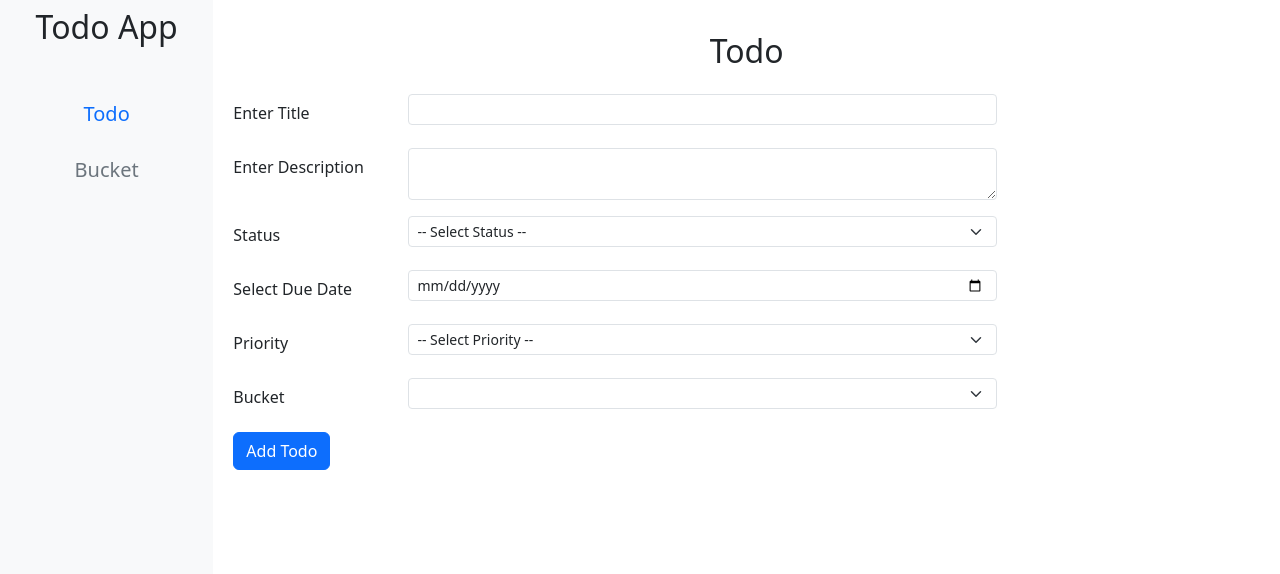
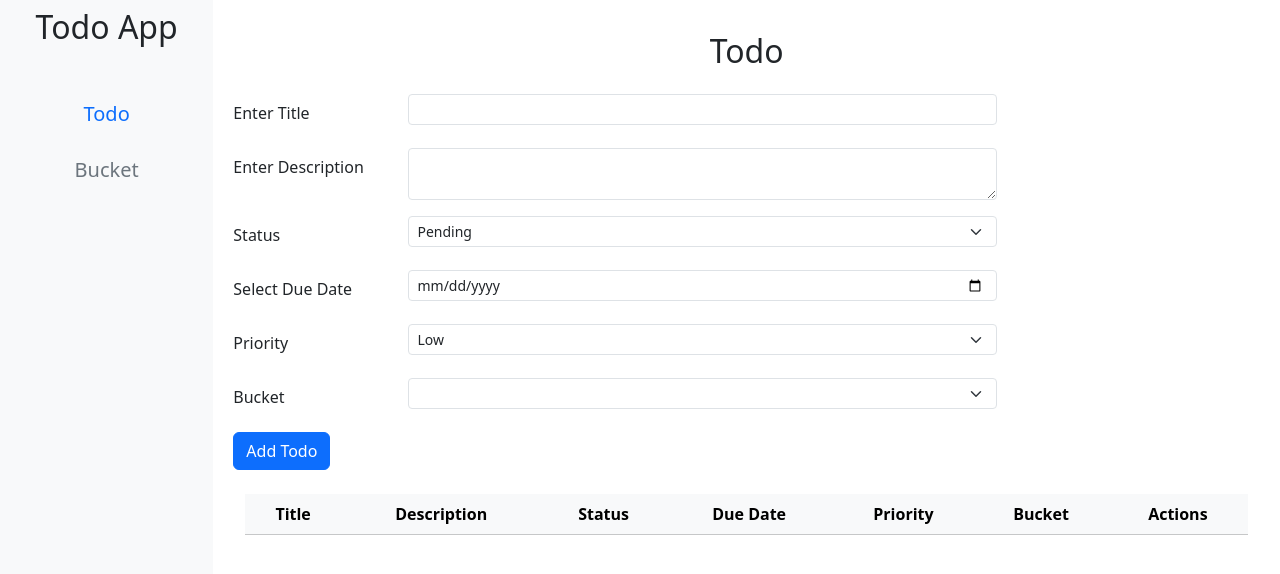
Before and after one commit to tejashatle/todo-list, a React (Create React App) app: page /#/todo in a window 1280 px wide. Shown: the top 574 px of the page. Built offline with nearby package versions, Linux system fonts and the light colour scheme; the HTML template or start-up script is replaced by a standard one.

Commit message:
Displaying list of buckets and todos in tabular format, capitalizing drop down letters

```diff
--- a/src/components/Bucket.js
+++ b/src/components/Bucket.js
@@ -1,7 +1,7 @@
 import {useState, useEffect} from 'react';
 import BucketList from './BucketList';
 
-export default function Bucket({ buckets, setShowModal, dispatch, editingBucket }){
+export default function Bucket({ buckets, setShowModal, dispatch, editingBucket, showModal }){
 
     const [bucketName, setBucketName] = useState('');
     const [bucketDesc, setBucketDesc] = useState('');
@@ -70,7 +70,7 @@ export default function Bucket({ buckets, setShowModal, dispatch, editingBucket
     return (
         <div className='container-sm mt-3' width="300px">
 
-            <h2 className='my-4'>Bucket</h2>
+            <h2 className='my-4'>{!showModal ? 'Bucket' : '' }</h2>
 
             <form onSubmit={(e) => submitForm(e)}>
                 <div className='row mb-3'>
@@ -92,9 +92,9 @@ export default function Bucket({ buckets, setShowModal, dispatch, editingBucket
                     <div className="col-sm-7">
                         <select className='form-select  form-select-sm' value={category} onChange={(e) => handleCategory(e)}>
                             <option value="">-- Select Category --</option>
-                            <option value="bug">Bug</option>
-                            <option value="deployment">Deployment</option>
-                            <option value="testing">Testing</option>
+                            <option value="Bug">Bug</option>
+                            <option value="Deployment">Deployment</option>
+                            <option value="Testing">Testing</option>
                         </select>
                     </div>
                 </div>
@@ -106,7 +106,7 @@ export default function Bucket({ buckets, setShowModal, dispatch, editingBucket
                 </div>
             </form>
 
-            <BucketList buckets={buckets} dispatch={dispatch}></BucketList>
+            <BucketList buckets={buckets} dispatch={dispatch} showModal={showModal}></BucketList>
         </div>
     );
 }
--- a/src/components/BucketList.js
+++ b/src/components/BucketList.js
@@ -1,14 +1,54 @@
 import React from "react";
 import BucketCard from "./BucketCard";
 
-export default function BucketList({buckets, dispatch}){
+export default function BucketList({buckets, dispatch, showModal}){
+
+    if (showModal) return null;
+
+    const handleEdit = (e, bucket) =>{
+        dispatch({
+            type: "SET_EDITING_BUCKET",
+            payload: bucket
+        })
+    }
+
+    const handleDelete = (e, bucket) => {
+        dispatch({ type: "DELETE_BUCKET", payload: bucket.id });
+        dispatch({type: "CANCEL_EDITING_BUCKET"})
+    }
+
     return (
-        <div className="container">
-            {
-                buckets.map((item, index) => (
-                    <BucketCard key={index} bucket={item} dispatch={dispatch}></BucketCard>
-                ))
-            }
+        <div className="container mt-4">
+
+            <table className="table">
+                <thead className="table-light">
+                    <tr>
+                        <th>Name</th>
+                        <th>Description</th>
+                        <th>Category</th>
+                        <th>Actions</th>
+                    </tr>
+                </thead>
+
+                    <tbody className="table-group-divider">
+
+
+                        {
+                            buckets.map((item, index) => (
+                                <tr>
+                                    <td>{item.bucketName}</td>
+                                    <td>{item.bucketDescription}</td>
+                                    <td>{item.bucketCategory}</td>
+                                    <td>
+                                        <button type="submit" className="btn btn-outline-primary btn-sm mx-2 px-4" onClick={(e) => handleEdit(e, item)} >Edit</button>
+                                        <button type="submit" className="btn btn-outline-danger btn-sm px-4" onClick={(e) => handleDelete(e, item)} >Delete</button>
+                                    </td>
+                                </tr>
+                            ))
+                        }
+
+                    </tbody>
+            </table>
         </div>
     );
 }
--- a/src/components/Modal.js
+++ b/src/components/Modal.js
@@ -14,7 +14,7 @@ export default function Modal({ buckets, setBuckets, showModal, setShowModal, di
                 <button type="button" className="btn-close" onClick={() => setShowModal(false)} aria-label="Close"></button>
             </div>
             <div className="modal-body">
-                <Bucket buckets={buckets} setShowModal={setShowModal} dispatch={dispatch}/>
+                <Bucket buckets={buckets} setShowModal={setShowModal} dispatch={dispatch} showModal={showModal}/>
 
 
             </div>
--- a/src/components/Todo.js
+++ b/src/components/Todo.js
@@ -120,9 +120,9 @@ export default function Todo({ buckets, setShowModal, todos, dispatch, editingTo
                     <div className="col-sm-7">
                         <select className='form-select  form-select-sm' value={status} onChange={(e) => handleStatus(e)}>
                             <option value="">-- Select Status --</option>
-                            <option value="pending">Pending</option>
-                            <option value="in-progress">In Progress</option>
-                            <option value="completed">Completed</option>
+                            <option value="Pending">Pending</option>
+                            <option value="In Progress">In Progress</option>
+                            <option value="Completed">Completed</option>
                         </select>
                     </div>
                 </div>
@@ -139,9 +139,9 @@ export default function Todo({ buckets, setShowModal, todos, dispatch, editingTo
                     <div className="col-sm-7">
                         <select className='form-select  form-select-sm' value={priority} onChange={(e) => handlePriority(e)}>
                             <option value="">-- Select Priority --</option>
-                            <option value="low">Low</option>
-                            <option value="medium">Medium</option>
-                            <option value="high">High</option>
+                            <option value="Low">Low</option>
+                            <option value="Medium">Medium</option>
+                            <option value="High">High</option>
                         </select>
                     </div>
                 </div>
--- a/src/components/TodoList.js
+++ b/src/components/TodoList.js
@@ -2,14 +2,57 @@ import React from "react";
 import TodoCard from "./TodoCard";
 
 export default function TodoList({ todos, dispatch }){
+
+    const handleEdit = (e, todo) =>{
+        dispatch({
+            type: "SET_EDITING_TODO",
+            payload: todo
+        })
+    }
+
+    const handleDelete = (e, todo) => {
+        dispatch({ type: "DELETE_TODO", payload: todo.id });
+        dispatch({type: "CANCEL_EDITING_TODO"})
+    }
+
+
     return (
-        <div className="container">
+        <div className="container mt-4">
+
+             <table className="table">
+                <thead className="table-light">
+                    <tr>
+                        <th>Title</th>
+                        <th>Description</th>
+                        <th>Status</th>
+                        <th>Due Date</th>
+                        <th>Priority</th>
+                        <th>Bucket</th>
+                        <th>Actions</th>
+                    </tr>
+                </thead>
+
+                 <tbody className="table-group-divider">
+
             {
                 todos.map((item, index) => (
-                    <TodoCard key={item.id} todo={item} dispatch={dispatch}></TodoCard>
+                    <tr>
+                        <td>{item.todoTitle}</td>
+                        <td>{item.todoDescription}</td>
+                        <td>{item.todoStatus}</td>
+                        <td>{item.todoDueDate}</td>
+                        <td>{item.todoPriority}</td>
+                        <td>{item.todoBucket}</td>
+                        <td>
+                            <button type="submit" className="btn btn-outline-primary btn-sm mx-2 px-4" onClick={(e) => handleEdit(e, item)} >Edit</button>
+                            <button type="submit" className="btn btn-outline-danger btn-sm px-4" onClick={(e) => handleDelete(e, item)} >Delete</button>
+                        </td>
+                    </tr>
                 ))
             }
 
+                </tbody>
+            </table>
         </div>
     )
 }
```
